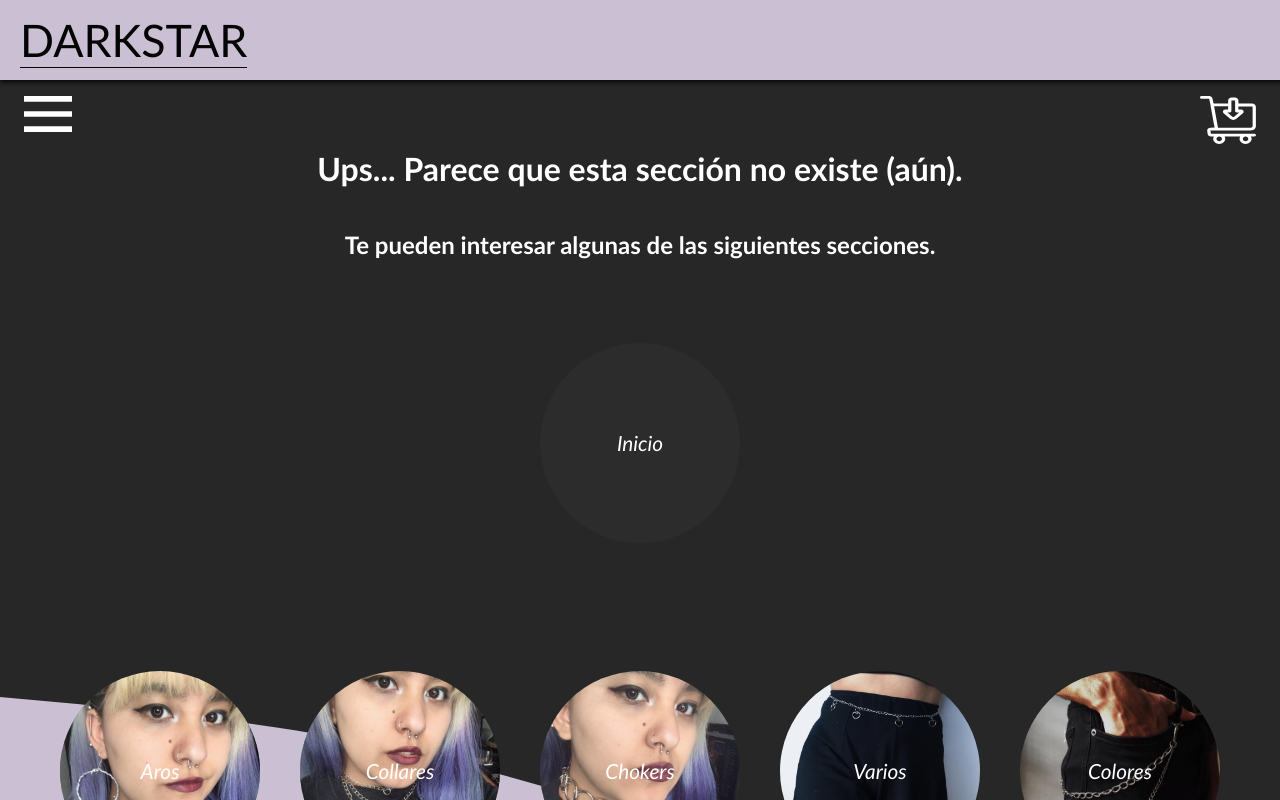
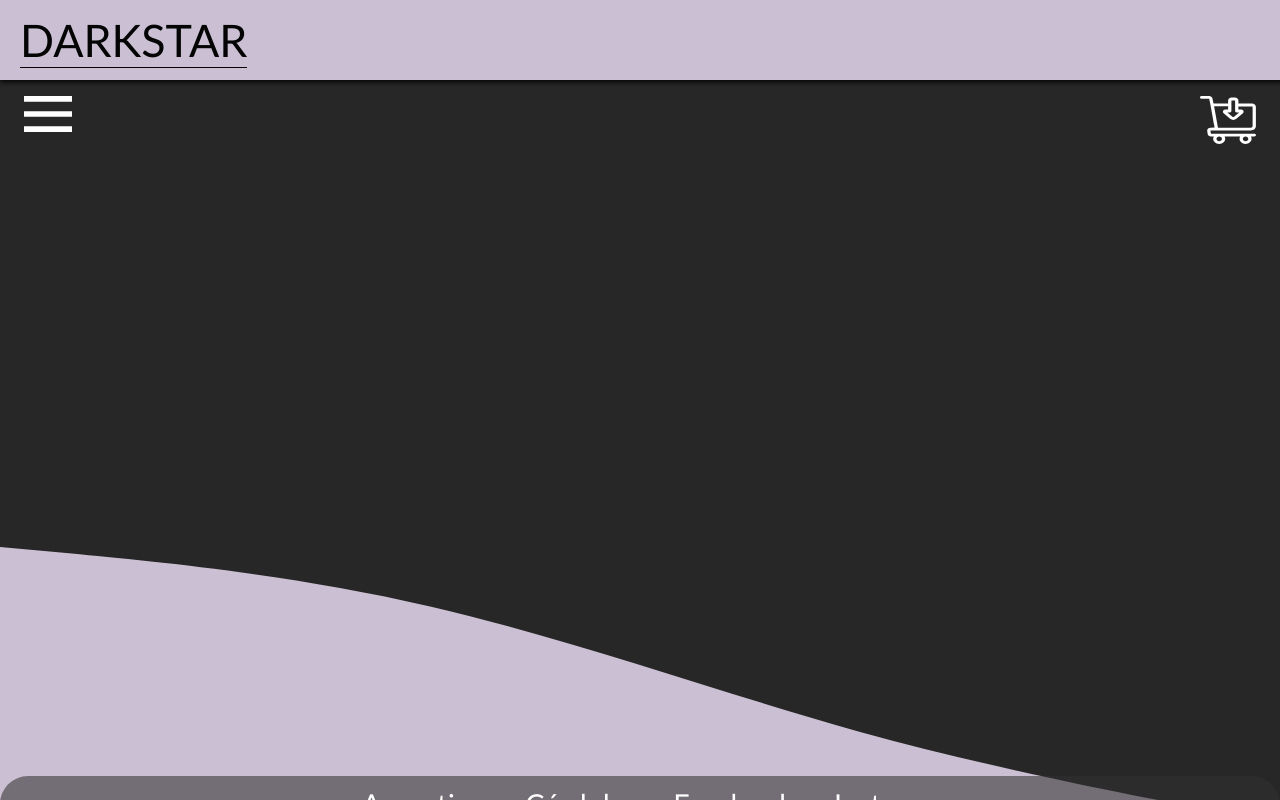
Before and after one commit to matiassalicru/Darkstar, a React (Create React App) app: page /tienda/1/1 in a window 1280 px wide. Before the commit this address led to /error_404. Shown: the top 800 px of the page. Built offline with nearby package versions, Linux system fonts and the light colour scheme.

Commit message:
last changes before travel

```diff
--- a/src/components/productGrid/ProductCard.js
+++ b/src/components/productGrid/ProductCard.js
@@ -4,7 +4,7 @@ import { Link } from "react-router-dom";
 import { sendToView } from "../../actions/view";
 import { ProductSlider } from "./ProductSlider";
 
-export const ProductCard = ({ data }) => {
+export const ProductCard = ({data}) => {
   const dispatch = useDispatch();
 
   const { images_thumb, title, price, type } = data;
@@ -17,10 +17,13 @@ export const ProductCard = ({ data }) => {
     <>
       {title ? (
         <div className="card__main">
+
           <div className="card__carousel">
             <ProductSlider slideImgs={images_thumb} />
           </div>
+
           {/* Acá este link que reemplaza la url con el tipo de producto y el producto en sí, quitando espacios y llevando todo a minúscula */}
+
           <Link
             className="card__description"
             to={`/tienda/${type.toLowerCase()}/${title
--- a/src/components/sections/Tienda.js
+++ b/src/components/sections/Tienda.js
@@ -9,28 +9,33 @@ import { ProductGrid } from "../productGrid/ProductGrid";
 //Actions
 import { fetchData } from "../../actions/data";
 import { isNotLoading, isLoading } from "../../actions/ui";
+import { useParams } from "react-router-dom";
 
-export const Tienda = () => {
+export const Tienda = ({history}) => {
   const dispatch = useDispatch();
+  console.log(history);
+
+  const params = useParams();
+
   const { data, ui } = useSelector((state) => state);
   const { loading } = ui;
   const url = window.location.href;
 
   //Efecto para setear el localStorage el key Type para la url
   useEffect(() => {
-    if (data.length !== 0) {
-      localStorage.setItem("type", `/${data[0].type.toLowerCase()}`);
-    }
-  }, [data]);
+    console.log(params);
+  }, [params]);
 
   //Efecto para mostrar la pantalla de cargando mientras no se esté mostrando la data correcta
   useEffect(() => {
     if (data.length === 0) {
-      if (!loading) { //Condición que verifica que no se ejecute 2 veces la misma acción
+      if (!loading) {
+        //Condición que verifica que no se ejecute 2 veces la misma acción
         dispatch(isLoading());
       }
     } else {
-      if (loading) { //Condición que verifica que no se ejecute 2 veces la misma acción
+      if (loading) {
+        //Condición que verifica que no se ejecute 2 veces la misma acción
         dispatch(isNotLoading());
       }
     }
--- a/src/components/sections/View.js
+++ b/src/components/sections/View.js
@@ -1,13 +1,20 @@
-import React from "react";
-import { useSelector } from "react-redux";
+import React, { useEffect } from "react";
+import { useDispatch, useSelector } from "react-redux";
+import { useParams } from "react-router-dom";
+import { sendToView } from "../../actions/view";
 import { Navbar } from "../common/Navbar";
 import { Template } from "../common/Template";
 
 export const View = () => {
+  const dispatch = useDispatch()
+  const view = useSelector((state) => state.view);
 
-  const view = useSelector(state => state.view)
+  const { tipo, itemView } = useParams();
 
-  console.log(view);
+  useEffect(() => {
+    // dispatch( sendToView )
+  }, []);
+
   return (
     <>
       <Navbar />
--- a/src/routes/AppRouter.js
+++ b/src/routes/AppRouter.js
@@ -1,5 +1,4 @@
-import React, { useEffect, useState } from "react";
-import { useSelector } from "react-redux";
+import React from "react";
 import { BrowserRouter, Redirect, Route, Switch } from "react-router-dom";
 import { NotFound } from "../components/error/NotFound";
 import { Home } from "../components/Home";
@@ -7,14 +6,6 @@ import { Tienda } from "../components/sections/Tienda";
 import { View } from "../components/sections/View";
 
 export const AppRouter = () => {
-  const { data, view } = useSelector((state) => state);
-  const { title, type } = view;
-  const [tipo, setTipo] = useState("aros");
-
-  useEffect(() => {
-    setTipo(localStorage.getItem("type"));
-  }, [data, tipo]);
-
   return (
     <div className="main">
       <BrowserRouter>
@@ -22,17 +13,9 @@ export const AppRouter = () => {
           <Route exact path="/" component={Home} />
           <Route exact path="/error_404" component={NotFound} />
 
-          <Route exact path="/tienda/:tiposad" component={Tienda} />
+          <Route exact path="/tienda/:tipo" component={Tienda} />
 
-          {title && (
-            <Route
-              exact
-              path={`/tienda/${type.toLowerCase()}/${title
-                .replace(/\s/g, "")
-                .toLowerCase()}`}
-              component={View}
-            />
-          )}
+          <Route exact path="/tienda/:tipo/:itemView" component={View} />
 
           <Redirect to="/error_404" />
         </Switch>
--- a/src/styles/components/_tienda.scss
+++ b/src/styles/components/_tienda.scss
@@ -10,4 +10,5 @@
   color: white;
   box-sizing: border-box;
   text-align: center;
+  z-index: -100;
 }
```
Also changed, not shown: 1 other file (tests, documents, lock files or other folders).
